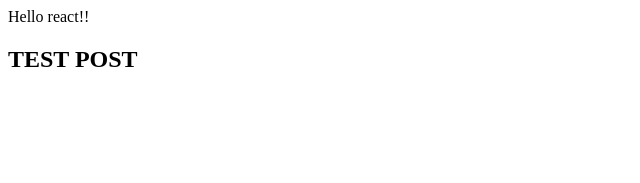
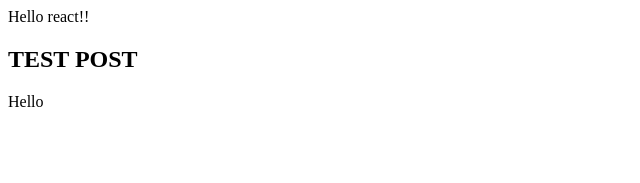
Before and after one commit to sagarpatil30/reactApplication, a React (Vite) app: page / in a window 1280 px wide. Shown: the top 183 px of the page, without its empty margins (0-640 px from the left). Built offline with nearby package versions, Linux system fonts and the light colour scheme.

Commit message:
changes in app

```diff
--- a/src/App.jsx
+++ b/src/App.jsx
@@ -6,6 +6,9 @@ function App() {
     Hello react!!
     <div>
       <Posts/>
+      <div>
+        Hello
+      </div>
     </div>
     </>
   )
```
